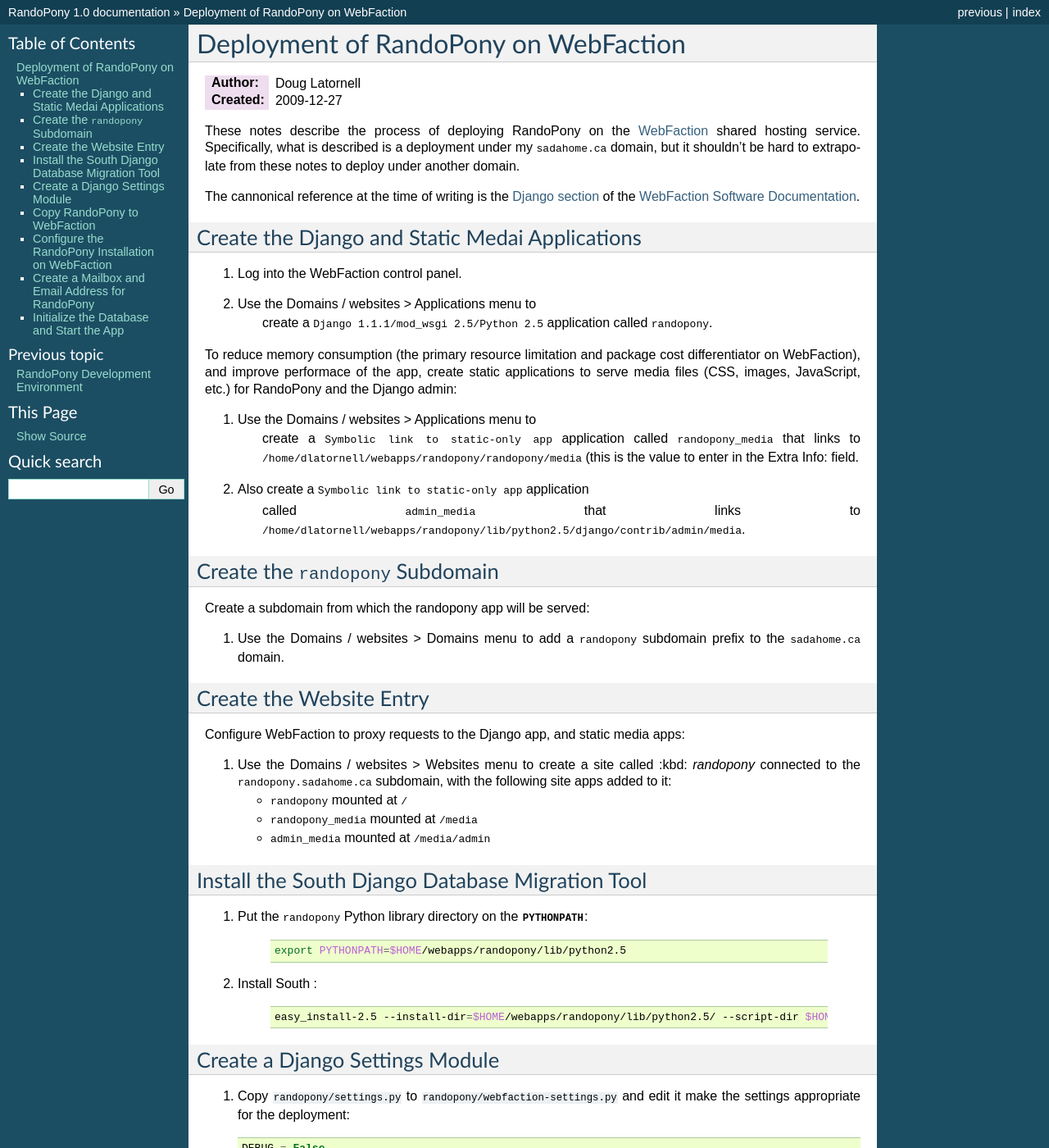
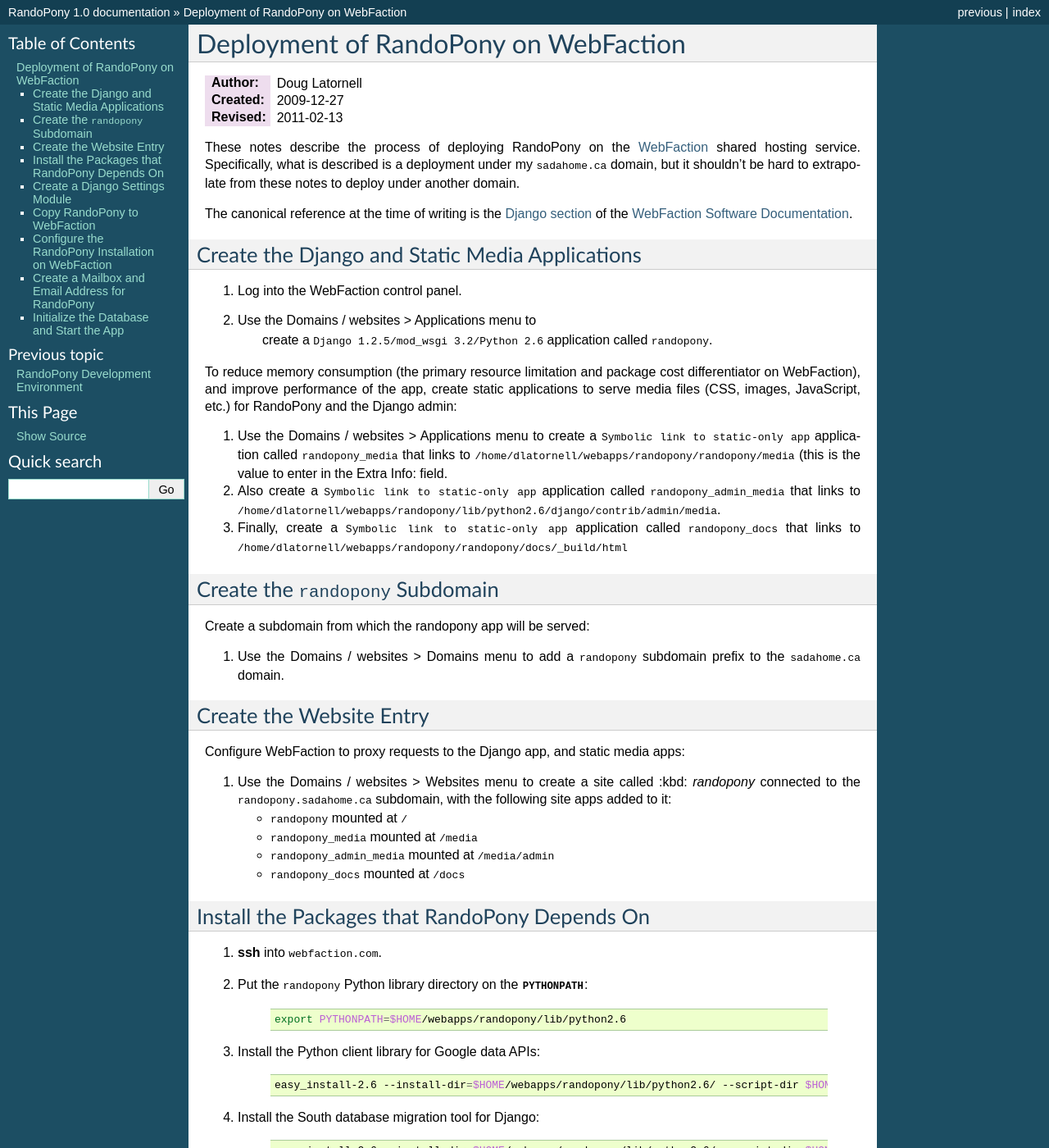
Before and after one commit to douglatornell/randopony, a Sphinx documentation site: the page built from docs/Deployment.rst, in a window 1280 px wide and 1400 px high. Shown: the whole window at 82% size. Built offline with Sphinx 7.4.7, drawn with Linux system fonts in a browser that asks for light colours; some of the changed text lies outside the part shown.

Commit message:
Update for 2011 version deployment.

```diff
--- a/docs/Deployment.rst
+++ b/docs/Deployment.rst
@@ -4,6 +4,7 @@
 
 :Author: Doug Latornell
 :Created: 2009-12-27
+:Revised: 2011-02-13
 
 
 These notes describe the process of deploying RandoPony on the
@@ -13,34 +14,37 @@
 
 .. _WebFaction: http://webfaction.com
 
-The cannonical reference at the time of writing is the `Django section`_
+The canonical reference at the time of writing is the `Django section`_
 of the `WebFaction Software Documentation`_.
 
-.. _Django section: http://docs.webfaction.com/software/django.html
+.. _Django section: http://docs.webfaction.com/software/django/index.html
 .. _WebFaction Software Documentation: http://docs.webfaction.com/software/index.html
 
 
-Create the Django and Static Medai Applications
+Create the Django and Static Media Applications
 ===============================================
 
 #. Log into the WebFaction control panel.
 #. Use the :guilabel:`Domains / websites > Applications` menu to
-    create a :kbd:`Django 1.1.1/mod_wsgi 2.5/Python 2.5` application
+    create a :kbd:`Django 1.2.5/mod_wsgi 3.2/Python 2.6` application
     called :kbd:`randopony`.
 
 To reduce memory consumption (the primary resource limitation and
-package cost differentiator on WebFaction), and improve performace of
+package cost differentiator on WebFaction), and improve performance of
 the app, create static applications to serve media files (CSS, images,
 JavaScript, etc.) for RandoPony and the Django admin:
 
 #. Use the :guilabel:`Domains / websites > Applications` menu to
-    create a :kbd:`Symbolic link to static-only app` application
-    called :kbd:`randopony_media` that links to
-    :kbd:`/home/dlatornell/webapps/randopony/randopony/media` (this is
-    the value to enter in the :guilabel:`Extra Info:` field.
+   create a :kbd:`Symbolic link to static-only app` application called
+   :kbd:`randopony_media` that links to
+   :kbd:`/home/dlatornell/webapps/randopony/randopony/media` (this is
+   the value to enter in the :guilabel:`Extra Info:` field.
 #. Also create a :kbd:`Symbolic link to static-only app` application
-    called :kbd:`admin_media` that links to
-    :kbd:`/home/dlatornell/webapps/randopony/lib/python2.5/django/contrib/admin/media`.
+   called :kbd:`randopony_admin_media` that links to
+   :kbd:`/home/dlatornell/webapps/randopony/lib/python2.6/django/contrib/admin/media`.
+#. Finally, create a :kbd:`Symbolic link to static-only app`
+   application called :kbd:`randopony_docs` that links to
+   :kbd:`/home/dlatornell/webapps/randopony/randopony/docs/_build/html`
 
 
 Create the :kbd:`randopony` Subdomain
@@ -64,23 +68,33 @@
 
    * :kbd:`randopony` mounted at :kbd:`/`
    * :kbd:`randopony_media` mounted at :kbd:`/media`
-   * :kbd:`admin_media` mounted at :kbd:`/media/admin`
+   * :kbd:`randopony_admin_media` mounted at :kbd:`/media/admin`
+   * :kbd:`randopony_docs` mounted at :kbd:`/docs`
 
 
-Install the South Django Database Migration Tool
-================================================
+Install the Packages that RandoPony Depends On
+==============================================
 
-#. Put the :kbd:`randopony` Python library directory on the :envvar:`PYTHONPATH`:
+#. :command:`ssh` into :kbd:`webfaction.com`.
+
+#. Put the :kbd:`randopony` Python library directory on the
+   :envvar:`PYTHONPATH`:
 
     .. code-block:: sh
 
-        export PYTHONPATH=$HOME/webapps/randopony/lib/python2.5
+       export PYTHONPATH=$HOME/webapps/randopony/lib/python2.6
 
-#. Install South :
+#. Install the Python client library for Google data APIs:
 
     .. code-block:: sh
 
-        easy_install-2.5 --install-dir=$HOME/webapps/randopony/lib/python2.5/ --script-dir $HOME/webapps/bin south
+        easy_install-2.6 --install-dir=$HOME/webapps/randopony/lib/python2.6/ --script-dir $HOME/webapps/bin gdata
+
+#. Install the South database migration tool for Django:
+
+    .. code-block:: sh
+
+        easy_install-2.6 --install-dir=$HOME/webapps/randopony/lib/python2.6/ --script-dir $HOME/webapps/bin south
 
 
 Create a Django Settings Module
@@ -111,13 +125,19 @@
 Copy RandoPony to WebFaction
 ============================
 
-There are lots of ways to do this, but the
-:file:`randopony/rsync2wf.sh` script will create the initial
+There are lots of ways to do this, but the :file:`randopony/Makefile`
+target :kbd:`rsync-proj` uses :command:`rsync` to create the initial
 deployment on WebFaction as well as providing a means of updating the
 deployed files when changes are made in your local development
-copy. :file:`randopony/rsync2wf.sh` excludes a bunch of files that
-don't need to, or shouldn't be copied to WebFaction; e.g. the local
-version of the database, development settings file, etc.
+copy.
+
+   .. code-block:: sh
+
+      make rsync-proj
+
+excludes a bunch of files that don't need to, or shouldn't be copied
+to WebFaction; e.g. the local version of the database, development
+settings file, etc.
 
 
 Configure the RandoPony Installation on WebFaction
@@ -127,43 +147,33 @@
 
 #. Change to the :file:`randopony` directory:
 
-   .. code-block: sh
+   .. code-block:: sh
 
       cd ~/webapps/randopony
 
 #. Delete the :file:`myproject` directory created when Django was installed:
 
-   .. code-block: sh
+   .. code-block:: sh
 
       rm -rf myproject
 
 #. Rename the :file:`myproject.wsgi` file to :file:`randopony.wsgi`:
 
-   .. code-block: sh
+   .. code-block:: sh
 
       mv myproject.wsgi randopony.wsgi
 
 #. Edit the :file:`randopony.wsgi` file to set the settings module name:
 
-   .. code-block: python
+   .. code-block:: python
 
       os.environ['DJANGO_SETTINGS_MODULE'] = randopony.webfaction-settings
 
 #. Edit the :file:`apache2/conf/httpd.conf` file to set the WSGI script alias:
 
-   .. code-block: none
+   .. code-block:: none
 
       WSGIScriptAlias / /home/dlatornell/webapps/randopony/randopony.wsgi
-
-#. Tighten up security by making the database and settings files
-   read-write by owner only, and invisible to everyone else, and
-   removing world execute permission from the :file:`manage.py` file:
-
-   .. code-block: sh
-
-      cd ~/webapps/randopony/randopony/
-      chmod go-rw randopony-production.db webfaction-settings.py
-      chmod o-x manage.py
 
 
 Create a Mailbox and Email Address for RandoPony
@@ -180,47 +190,65 @@
 #. Use the :guilabel:`E-mails > E-mail addresses` menu to create an
    address like :kbd: `randopony@sadahome.ca` that matches what you
    put in the :file:`webfaction-settings.py` file, and target it at
-   the :kbd:`randopony` mailbox. You can create a fun autoreponder
+   the :kbd:`randopony` mailbox. You can create a fun auto-responder
    message too, if you want.
 
 
 Initialize the Database and Start the App
 =========================================
 
+#. Rename the :file:`.webfaction_secret_key` file to
+   :file:`.secret_key`.
+
 #. Initialize the database, and create a superuser. We need to
    temporarily copy :file:`webfaction-settings.py` to
    :file:`settings.py` for this step because that's the name that
    :command:`manage.py` expects:
 
-   .. code-block: sh
+   .. code-block:: sh
 
       cd ~/webapps/randopony/randopony
       cp webfaction-settings.py settings.py
-      python2.5 manage.py syncdb
+      python2.6 manage.py syncdb
       ...
+
+#. Tighten up security by making the database, settings, and password
+   files read-write by owner only, and invisible to everyone else, and
+   removing world execute permission from the :file:`manage.py` file:
+
+   .. code-block:: sh
+
+      cd ~/webapps/randopony/randopony/
+      chmod go-rw randopony-production.db
+      chmod go-rw webfaction-settings.py settings.py
+      chmod go-rw .email_host_password .google_docs_password
+      chmod o-x manage.py
 
 #. Use South to apply all of the database migrations necessary to
     bring the database into sync with the current version of
     :kbd:`randopony`:
 
-   .. code-block: sh
+   .. code-block:: sh
 
-      python2.5 manage.py migrate register
+      python2.6 manage.py migrate register
 
 #. Delete the  temporary copy of :file:`webfaction-settings.py`:
 
-   .. code-block: sh
+   .. code-block:: sh
 
       rm settings.py*
 
 #. Restart Apache:
 
-   .. code-block: sh
+   .. code-block:: sh
 
       ~/webapps/randopony/apache2/bin/restart
 
 
-The application should now be accessible at :kbd:`http://randopony.sadahome.ca/register/` and the Django admin interface should be operational at :kbd:`http://randopony.sadahome.ca/admin/`
+The application should now be accessible at
+:kbd:`http://randopony.sadahome.ca/register/` and the Django admin
+interface should be operational at
+:kbd:`http://randopony.sadahome.ca/admin/`
 
 ..
    Local Variables:
```
Also changed, not shown: 1 other file.
